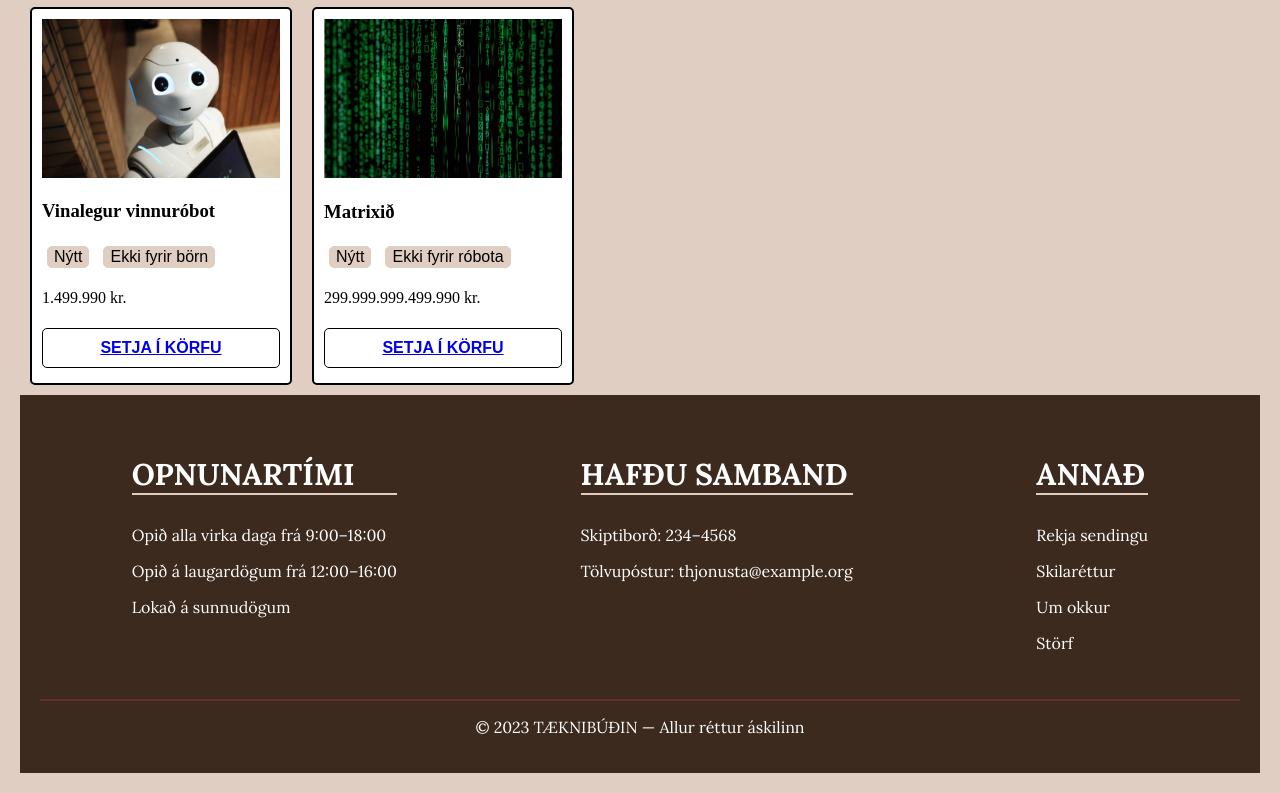
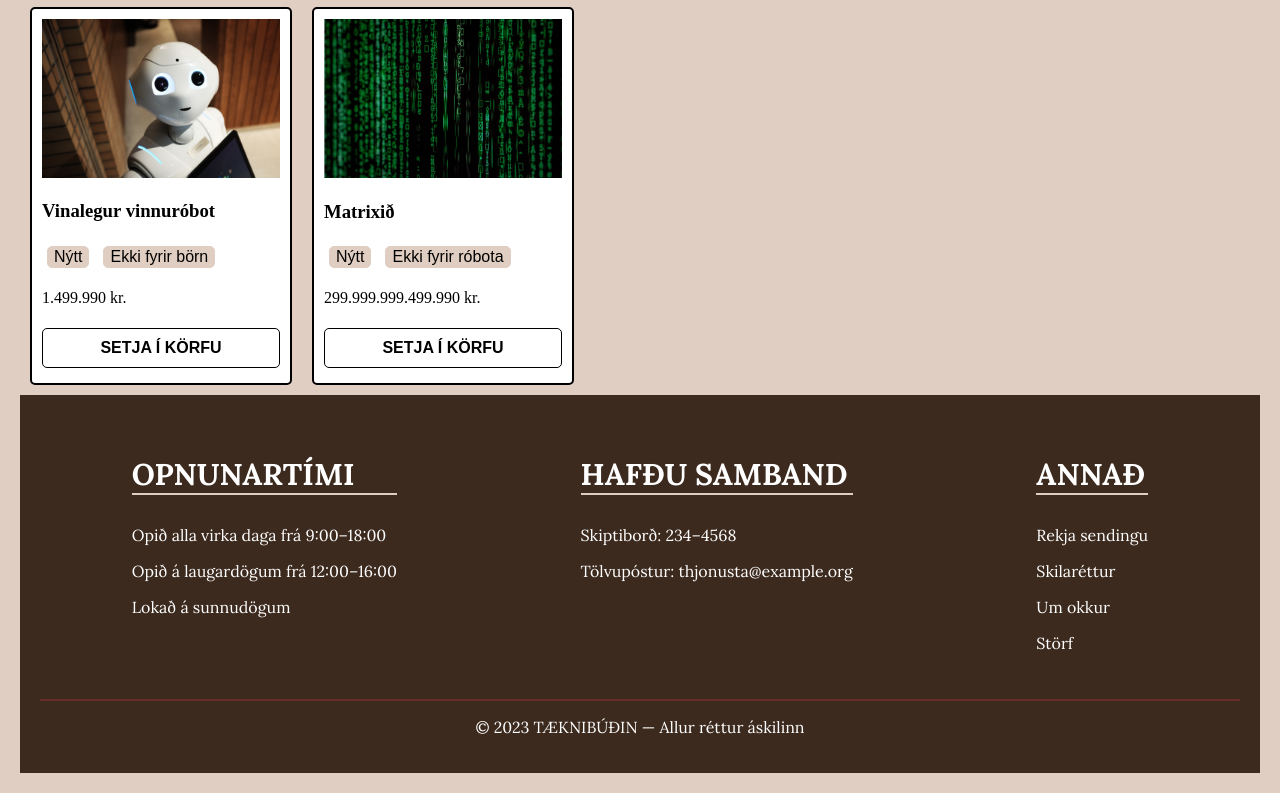
Before and after one commit to Orrinnn/Hopverkefni1Vef, a website: page Hopverkefni/sites/Varadesktop.html in a window 1280 px wide. Shown: the part 1257-2050 px from the top of the page. Drawn offline with Linux system fonts and the light colour scheme.

Commit message:
Update Varadesktop.html

```diff
--- a/Hopverkefni/sites/Varadesktop.html
+++ b/Hopverkefni/sites/Varadesktop.html
@@ -100,7 +100,7 @@ mobileMenuButton.addEventListener("click", function() {
             <b class="kr19">189.000 kr.</b>
             </b>
           </div>
-          <a class="button11" href="./Pontunarsida.html">SETJA Í KÖRFU</a>
+          <a class="button11" href="./Pontunarsida.html" class="noUnderline">SETJA Í KÖRFU</a>
         </div>
         <div class="product-details">
           <div class="eiginleikar-kubbasett-a1234-ku-container">
@@ -165,7 +165,7 @@ mobileMenuButton.addEventListener("click", function() {
         <button>Nýtt</button>
         <button>Ekki fyrir börn</button>
         <p>1.499.990 kr.</p>
-        <button class="setja-i-korfu-button"><a href="Varadesktop.html">Setja í körfu</a></button>
+        <button class="setja-i-korfu-button"><a href="Varadesktop.html" class="noUnderline">Setja í körfu</a></button>
       </div>
 
           <!-- Product box 2 -->
@@ -175,7 +175,8 @@ mobileMenuButton.addEventListener("click", function() {
         <button>Nýtt</button>
         <button>Ekki fyrir róbota</button>
         <p>299.999.999.499.990 kr.</p>
-        <button class="setja-i-korfu-button"><a href="Varadesktop.html">Setja í körfu</a></button>
+
+        <button class="setja-i-korfu-button"><a href="Varadesktop.html" class="noUnderline">Setja í körfu</a></button>
       </div>
         </div>
 
```
